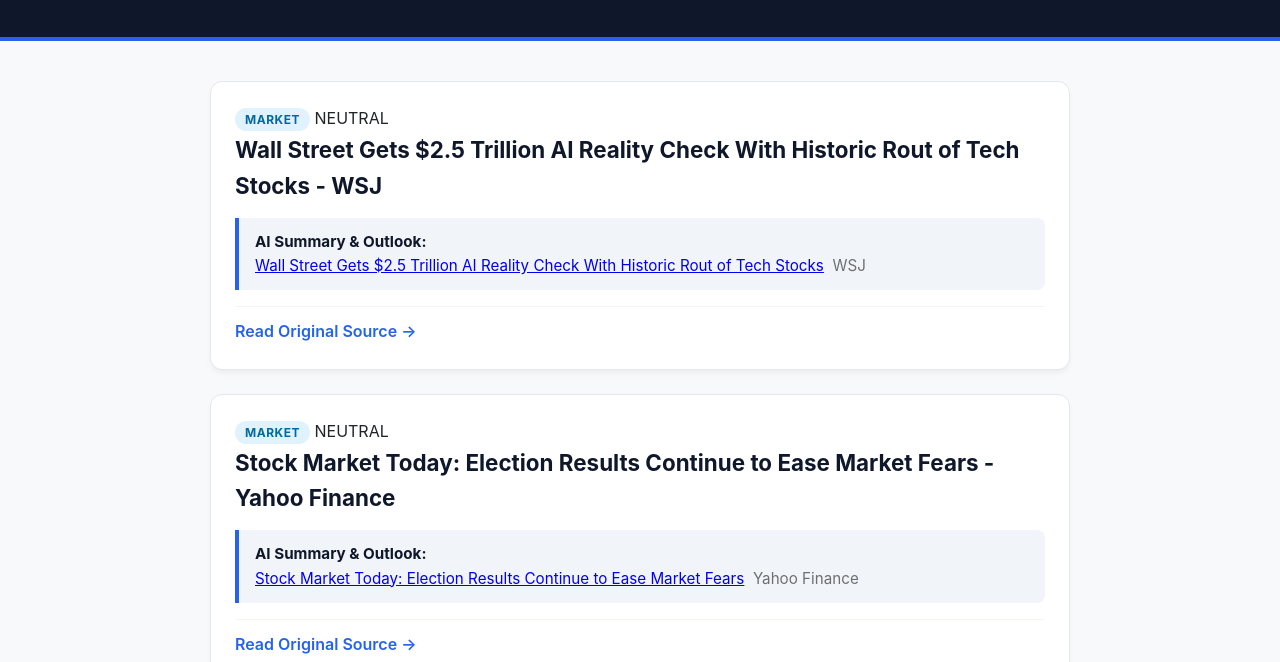
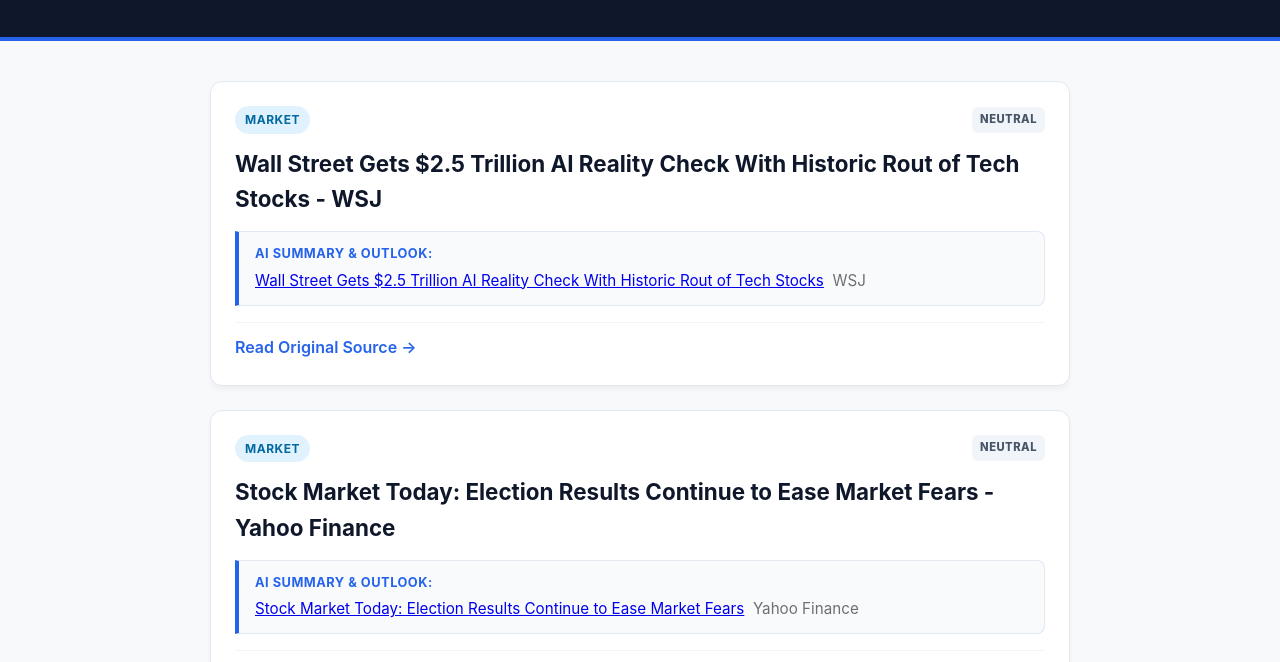
Before and after one commit to sefasayar/finance-feed, a plain HTML site: page index.html in a window 1280 px wide. Shown: the part 135-797 px from the top of the page. Drawn offline with Linux system fonts and the light colour scheme.

Commit message:
Update style.css

```diff
--- a/style.css
+++ b/style.css
@@ -50,10 +50,68 @@ body {
     border: 1px solid #e2e8f0;
 }
 
+.news-header-meta {
+    display: flex;
+    justify-content: space-between;
+    align-items: center;
+    margin-bottom: 12px;
+}
+
+.news-tag {
+    background-color: #e0f2fe;
+    color: #0369a1;
+    font-size: 0.75rem;
+    font-weight: 700;
+    padding: 4px 10px;
+    border-radius: 20px;
+    text-transform: uppercase;
+    letter-spacing: 0.5px;
+}
+
+.sentiment-badge {
+    font-size: 0.7rem;
+    font-weight: 800;
+    padding: 4px 8px;
+    border-radius: 6px;
+    letter-spacing: 0.5px;
+}
+.sentiment-bullish {
+    background-color: #dcfce7;
+    color: #166534;
+}
+.sentiment-bearish {
+    background-color: #fee2e2;
+    color: #991b1b;
+}
+.sentiment-neutral {
+    background-color: #f1f5f9;
+    color: #475569;
+}
+
 .news-title {
     font-size: 1.4rem;
     color: #0f172a;
     margin-bottom: 12px;
+}
+
+.ai-summary-box {
+    background-color: #f8fafc;
+    border: 1px solid #e2e8f0;
+    border-left: 4px solid #2563eb;
+    padding: 12px 16px;
+    margin: 14px 0;
+    border-radius: 0 8px 8px 0;
+    font-size: 0.95rem;
+    color: #1e293b;
+}
+
+.ai-summary-box strong {
+    display: block;
+    margin-bottom: 4px;
+    font-size: 0.8rem;
+    text-transform: uppercase;
+    letter-spacing: 0.5px;
+    color: #2563eb;
 }
 
 .news-content p {
@@ -83,42 +141,3 @@ body {
     color: #64748b;
     border-top: 1px solid #e2e8f0;
 }
-
-/* Etiketler için stil */
-.news-meta {
-    margin-bottom: 10px;
-}
-
-.tags-wrapper {
-    display: flex;
-    gap: 8px;
-    flex-wrap: wrap;
-}
-
-.news-tag {
-    background-color: #e0f2fe;
-    color: #0369a1;
-    font-size: 0.75rem;
-    font-weight: 700;
-    padding: 4px 10px;
-    border-radius: 20px;
-    text-transform: uppercase;
-    letter-spacing: 0.5px;
-}
-
-/* AI Özet Kutusu için stil */
-.ai-summary-box {
-    background-color: #f1f5f9;
-    border-left: 4px solid #2563eb;
-    padding: 12px 16px;
-    margin: 14px 0;
-    border-radius: 0 8px 8px 0;
-    font-size: 0.95rem;
-    color: #1e293b;
-}
-
-.ai-summary-box strong {
-    color: #0f172a;
-    display: inline-block;
-    margin-right: 4px;
-}
```
